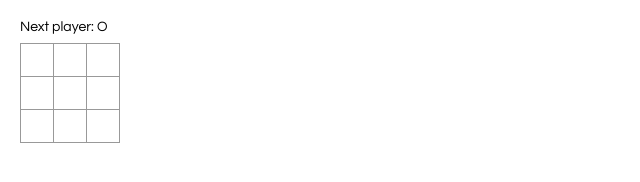
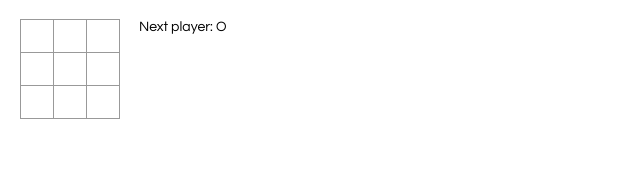
Before and after one commit to fmorrisey/React_TicTacToe, a React app: page / in a window 1280 px wide. Shown: the whole page, without its empty margins (0-640 px from the left). Built offline with nearby package versions, Linux system fonts and the light colour scheme.

Commit message:
resolved a bug in the handleClick event to handle the current state of the squares, this is not a referance to congress.

```diff
--- a/package.json
+++ b/package.json
@@ -12,7 +12,7 @@
     "web-vitals": "^0.2.4"
   },
   "scripts": {
-    "start": "BROWSER='Firefox Developer Edition' react-scripts start",
+    "start": "react-scripts start",
     "build": "react-scripts build",
     "test": "react-scripts test",
     "eject": "react-scripts eject"
--- a/src/game/game.js
+++ b/src/game/game.js
@@ -16,35 +16,20 @@ function Square(props) {
 
 // Renders 9 square components
 class Board extends Component {
-  constructor(props) {
-    super(props);
-    this.state = {
-      squares: Array(9).fill(null),
-      xIsNext: false,
-    };
+  renderSquare(i) { //[pass as prop called value to the square]
+    // this value is passed from the parent board to the child square
+    return (
+      <Square
+        value={this.props.squares[i]}
+        onClick={() => this.props.onClick(i)}
+      />
+    );
   }
 
-  // These two components give control over the square by the board
-  handleClick(i) {
-    const squares = this.state.squares.slice();
-    squares[i] = this.state.xIsNext ? 'X' : 'O';
-    this.setState({
-      squares : squares,
-      xIsNext: !this.state.xIsNext,
-     });
-  }
-
-  renderSquare(i) { //[pass as prop called value to the square]
-    // this value is passed from the parent board to the child square
-    return <Square value={this.state.squares[i]} onClick={() => this.handleClick(i)} />;
-  }
 
   render() {
-    const status = 'Next player: ' + (this.state.xIsNext ? 'X' : 'O');
-
     return (
       <div>
-        <div className="status">{status}</div>
         <div className="board-row">
           {this.renderSquare(0)}
           {this.renderSquare(1)}
@@ -67,14 +52,55 @@ class Board extends Component {
 
 //Renders the board with place holders
 class Game extends Component {
+  constructor(props) {
+    super(props);
+    this.state = {
+      history: [{
+        squares: Array(9).fill(null),
+      }],
+      xIsNext: false,
+    };
+  }
+  // These two components give control over the square by the board
+  handleClick(i) {
+    const history = this.state.history;
+    const current = history[history.length - 1];
+    const squares = current.squares.slice();
+    if (calculateWinner(squares) || squares[i]) {
+      return;
+    }
+    squares[i] = this.state.xIsNext ? 'X' : 'O';
+    this.setState({
+      history: history.concat([{
+        squares : squares,
+      }]),
+      xIsNext: !this.state.xIsNext,
+     });
+  }
+
+
+
   render() {
+    const history = this.state.history;
+    const current = history[history.length - 1];
+    const winner = calculateWinner(current.squares);
+    let status;
+    if (winner) {
+      status = 'Winner: ' + winner;
+    } else {
+      status = 'Next player: ' + (this.state.xIsNext ? 'X' : 'O');
+    }
+
     return (
       <div className="game">
         <div className="game-board">
-          <Board />
+          <Board
+            squares={current.squares}
+            onClick={(i) => this.handleClick(i)}
+          />
         </div>
         <div className="game-info">
-          <div>{/* status */}</div>
+          <div>{status}</div>
           <ol>{/* TODO */}</ol>
         </div>
       </div>
@@ -84,3 +110,24 @@ class Game extends Component {
 export default Game;
 
 // ========================================
+
+// Helper function
+function calculateWinner(squares) {
+  const lines = [
+    [0, 1, 2],
+    [3, 4, 5],
+    [6, 7, 8],
+    [0, 3, 6],
+    [1, 4, 7],
+    [2, 5, 8],
+    [0, 4, 8],
+    [2, 4, 6],
+  ];
+  for (let i = 0; i < lines.length; ++i) {
+    const [a, b, c] = lines[i];
+    if (squares[a] && squares[a] === squares[b] && squares[a] === squares[c]) {
+      return squares[a];
+    }
+  }
+  return null;
+}
```
Also changed, not shown: src/game/game.html (+2 -1 lines), src/index.js (line endings or trailing spaces), 1 other file.
